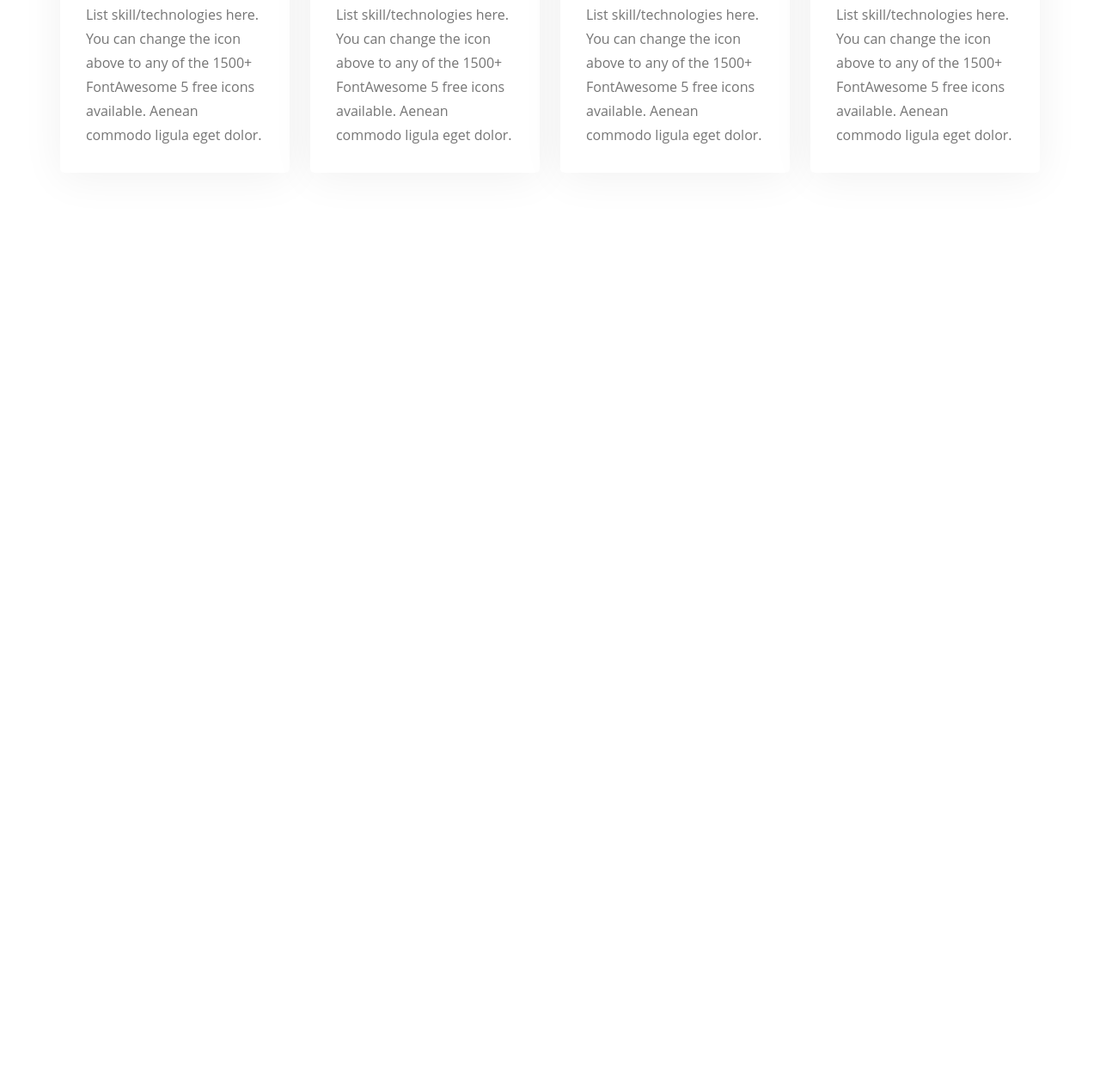
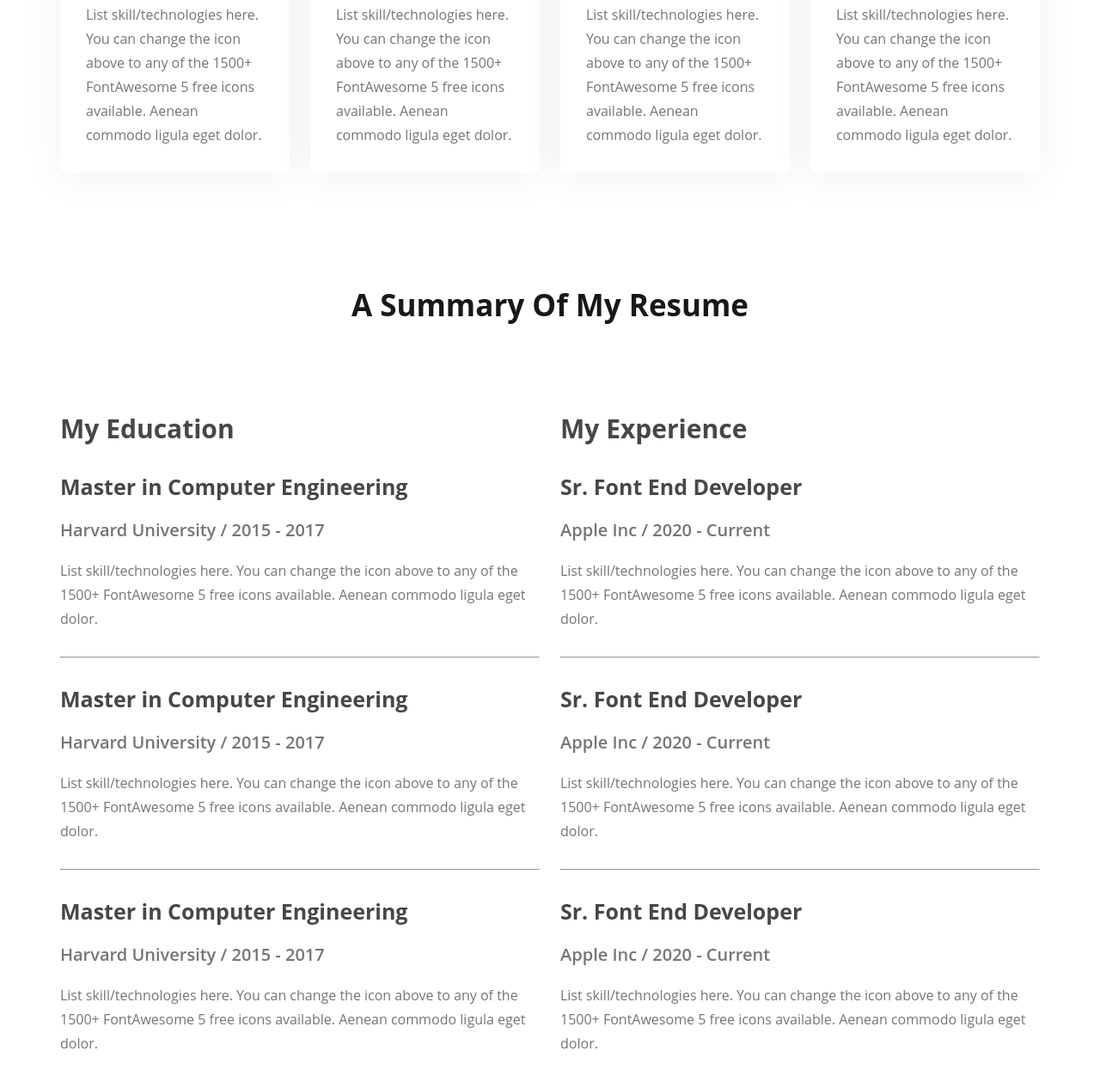
Before and after one commit to asibiqbal/my-project-portfolio, a plain HTML site: page index.html in a window 1280 px wide. Shown: the part 1951-3210 px from the top of the page at 86% size. Before the commit the page ends 2282 px from the top, so only its background shows below. Drawn offline with Linux system fonts and the light colour scheme.

Commit message:
added resume section

```diff
--- a/index.html
+++ b/index.html
@@ -102,6 +102,64 @@
                 </div>
             </div>
         </section>
+        <!-- Resume Section -->
+        <section class="resume">
+            <h4 class="section-title text-center">A Summary Of My Resume</h4>
+            <div class="resume-container">
+                <div class="resume-column">
+                    <h4 class="resume-title">My Education</h4>
+                    <div class="resume-item">
+                        <h5 class="resume-item-title">Master in Computer Engineering</h5>
+                        <div class="resume-item-experience">Harvard University / 2015 - 2017</div>
+                        <div class="resume-item-description">List skill/technologies here. You can change the icon above
+                            to any of the 1500+ FontAwesome 5 free icons available. Aenean commodo ligula eget dolor.
+                        </div>
+                        <hr>
+                    </div>
+                    <div class="resume-item">
+                        <h5 class="resume-item-title">Master in Computer Engineering</h5>
+                        <div class="resume-item-experience">Harvard University / 2015 - 2017</div>
+                        <div class="resume-item-description">List skill/technologies here. You can change the icon above
+                            to any of the 1500+ FontAwesome 5 free icons available. Aenean commodo ligula eget dolor.
+                        </div>
+                        <hr>
+                    </div>
+                    <div class="resume-item">
+                        <h5 class="resume-item-title">Master in Computer Engineering</h5>
+                        <div class="resume-item-experience">Harvard University / 2015 - 2017</div>
+                        <div class="resume-item-description">List skill/technologies here. You can change the icon above
+                            to any of the 1500+ FontAwesome 5 free icons available. Aenean commodo ligula eget dolor.
+                        </div>
+                    </div>
+                </div>
+                <div class="resume-column">
+                    <h4 class="resume-title">My Experience</h4>
+                    <div class="resume-item">
+                        <h5 class="resume-item-title">Sr. Font End Developer</h5>
+                        <div class="resume-item-experience">Apple Inc / 2020 - Current</div>
+                        <div class="resume-item-description">List skill/technologies here. You can change the icon above
+                            to any of the 1500+ FontAwesome 5 free icons available. Aenean commodo ligula eget dolor.
+                        </div>
+                        <hr>
+                    </div>
+                    <div class="resume-item">
+                        <h5 class="resume-item-title">Sr. Font End Developer</h5>
+                        <div class="resume-item-experience">Apple Inc / 2020 - Current</div>
+                        <div class="resume-item-description">List skill/technologies here. You can change the icon above
+                            to any of the 1500+ FontAwesome 5 free icons available. Aenean commodo ligula eget dolor.
+                        </div>
+                        <hr>
+                    </div>
+                    <div class="resume-item">
+                        <h5 class="resume-item-title">Sr. Font End Developer</h5>
+                        <div class="resume-item-experience">Apple Inc / 2020 - Current</div>
+                        <div class="resume-item-description">List skill/technologies here. You can change the icon above
+                            to any of the 1500+ FontAwesome 5 free icons available. Aenean commodo ligula eget dolor.
+                        </div>
+                    </div>
+                </div>
+            </div>
+        </section>
     </main>
 </body>
 
--- a/styles/style.css
+++ b/styles/style.css
@@ -186,3 +186,42 @@ main {
   font-weight: 400;
   line-height: 28px;
 }
+
+/* resume-container */
+.resume {
+  margin-bottom: 130px;
+}
+.resume-container {
+  display: flex;
+  gap: 24px;
+  margin-top: 100px;
+}
+.resume-title {
+  color: #474747;
+  font-size: 30px;
+  font-weight: 700;
+  margin-bottom: 30px;
+}
+.resume-item {
+  margin: 30px 0;
+}
+.resume-item hr {
+  margin-top: 30px;
+}
+.resume-item-title {
+  color: #474747;
+  font-size: 25px;
+  font-weight: 700;
+}
+.resume-item-experience {
+  color: #757575;
+  font-size: 20px;
+  font-weight: 600;
+  margin: 20px 0;
+}
+.resume-item-description {
+  color: #757575;
+  font-size: 16px;
+  font-weight: 400;
+  line-height: 28px; /* 175% */
+}
```
